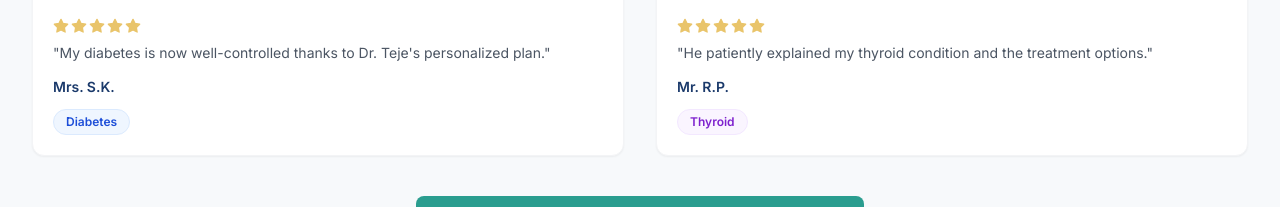
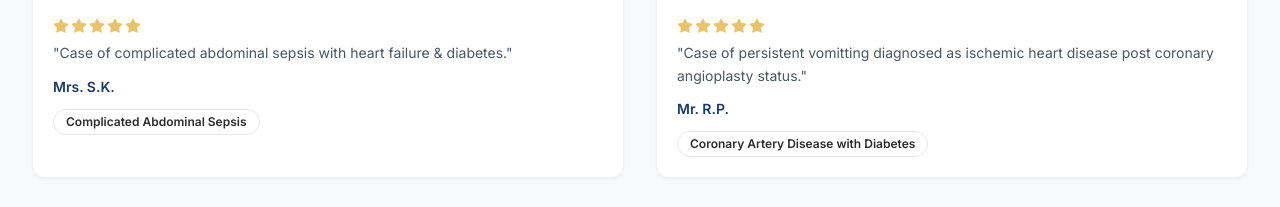
Before and after one commit to shubhcricket7/drteje, a React (Vite) app: page / in a window 1280 px wide. Shown: the part 2578-2785 px from the top of the page. Built offline with nearby package versions, Linux system fonts and the light colour scheme; no server answers.

Commit message:
Update from Bolt.diy

```diff
--- a/src/pages/HomePage.tsx
+++ b/src/pages/HomePage.tsx
@@ -88,7 +88,7 @@ export default function HomePage({ onNavigate, onOpenModal }: HomePageProps) {
 
               <h1 className="font-serif text-3xl md:text-4xl lg:text-5xl font-bold leading-tight mb-4 text-balance">
                 Diagnosis-First.<br />
-                <span className="text-teal-400">Science-Backed.</span><br />
+                <span className="text-teal-400">Guideline-Based.</span><br />
                 Patient-Centered.
               </h1>
 
@@ -273,7 +273,7 @@ export default function HomePage({ onNavigate, onOpenModal }: HomePageProps) {
           </div>
           <div className="text-center">
             <a
-              href="https://www.google.com/search?q=Dr+Prathamesh+Teje+Pimpri+Chinchwad+reviews" // Replace with actual Google Business review page URL
+              href="https://share.google/yo4EwenXmEjtt9dx7"
               target="_blank"
               rel="noopener noreferrer"
               className="w-full max-w-md mx-auto bg-teal-500 text-white rounded-lg py-4 px-6 font-sans font-semibold text-base flex items-center justify-center gap-2 transition-colors duration-200 hover:bg-teal-600"
--- a/src/pages/TestimonialsPage.tsx
+++ b/src/pages/TestimonialsPage.tsx
@@ -12,7 +12,7 @@ interface VideoTestimonial {
   patientName: string;
   reviewSnippet: string;
   stars: number;
-  treatmentTag: string;
+  treatmentTag?: string; // Made optional for video 5
   thumbnail: string;
 }
 
@@ -21,27 +21,27 @@ export const videoTestimonials: VideoTestimonial[] = [
     id: '0j9Mta-Mr1I',
     title: 'Patient Testimonial 1',
     patientName: 'Mrs. S.K.',
-    reviewSnippet: 'My diabetes is now well-controlled thanks to Dr. Teje\'s personalized plan.',
+    reviewSnippet: 'Case of complicated abdominal sepsis with heart failure & diabetes.',
     stars: 5,
-    treatmentTag: 'Diabetes',
+    treatmentTag: 'Complicated Abdominal Sepsis',
     thumbnail: 'https://img.youtube.com/vi/0j9Mta-Mr1I/hqdefault.jpg',
   },
   {
     id: 'AnvRAoqAS2o',
     title: 'Patient Testimonial 2',
     patientName: 'Mr. R.P.',
-    reviewSnippet: 'He patiently explained my thyroid condition and the treatment options.',
+    reviewSnippet: 'Case of persistent vomitting diagnosed as ischemic heart disease post coronary angioplasty status.',
     stars: 5,
-    treatmentTag: 'Thyroid',
+    treatmentTag: 'Coronary Artery Disease with Diabetes',
     thumbnail: 'https://img.youtube.com/vi/AnvRAoqAS2o/hqdefault.jpg',
   },
   {
     id: '11Ex_R00VUg',
     title: 'Patient Testimonial 3',
     patientName: 'Ms. A.G.',
-    reviewSnippet: 'Recovered quickly from a persistent fever with his accurate diagnosis.',
+    reviewSnippet: 'Case of persistent headache and fever diagnosed with Rare Anti-MOG syndrome.',
     stars: 4,
-    treatmentTag: 'Fever & Infections',
+    treatmentTag: 'Rare Anti-MOG Syndrome',
     thumbnail: 'https://img.youtube.com/vi/11Ex_R00VUg/hqdefault.jpg',
   },
   {
@@ -57,18 +57,18 @@ export const videoTestimonials: VideoTestimonial[] = [
     id: 'yjB-UalZOMQ',
     title: 'Patient Testimonial 5',
     patientName: 'Mrs. P.M.',
-    reviewSnippet: 'Grateful for the clear guidance on managing my cholesterol levels.',
+    reviewSnippet: 'Case of dengue shock syndrome with seizure and hepatitis.',
     stars: 5,
-    treatmentTag: 'Cholesterol',
+    // No treatmentTag for this video as requested
     thumbnail: 'https://img.youtube.com/vi/yjB-UalZOMQ/hqdefault.jpg',
   },
   {
     id: 'TgQqFTTgzrg',
     title: 'Patient Testimonial 6',
     patientName: 'Mr. K.L.',
-    reviewSnippet: 'His advice on preventive health has made a huge difference.',
+    reviewSnippet: 'Case of renal calculi presenting with generalized rashes and itching.',
     stars: 4,
-    treatmentTag: 'Preventive Health',
+    treatmentTag: 'Renal Calculi with Generalized Rashes',
     thumbnail: 'https://img.youtube.com/vi/TgQqFTTgzrg/hqdefault.jpg',
   },
 ];
@@ -92,12 +92,11 @@ const googleReviews = [
 ];
 
 const treatmentColors: Record<string, string> = {
-  'Diabetes': 'bg-blue-50 text-blue-700 border-blue-100',
-  'Thyroid': 'bg-purple-50 text-purple-700 border-purple-100',
-  'Fever & Infections': 'bg-orange-50 text-orange-700 border-orange-100',
-  'Hypertension': 'bg-red-50 text-red-700 border-red-100',
-  'Cholesterol': 'bg-green-50 text-green-700 border-green-100',
-  'Preventive Health': 'bg-teal-50 text-teal-700 border-teal-100',
+  'Complicated Abdominal Sepsis': 'bg-red-50 text-red-700 border-red-100',
+  'Coronary Artery Disease with Diabetes': 'bg-purple-50 text-purple-700 border-purple-100',
+  'Rare Anti-MOG Syndrome': 'bg-orange-50 text-orange-700 border-orange-100',
+  'Hypertension': 'bg-blue-50 text-blue-700 border-blue-100', // Kept for video 4
+  'Renal Calculi with Generalized Rashes': 'bg-teal-50 text-teal-700 border-teal-100',
 };
 
 export default function TestimonialsPage({ onNavigate, onOpenModal }: TestimonialsPageProps) {
@@ -158,9 +157,11 @@ export default function TestimonialsPage({ onNavigate, onOpenModal }: Testimonia
                     "{video.reviewSnippet}"
                   </p>
                   <div className="font-sans text-navy-800 font-semibold text-sm">{video.patientName}</div>
-                  <span className={`badge border text-xs mt-3 ${treatmentColors[video.treatmentTag]}`}>
-                    {video.treatmentTag}
-                  </span>
+                  {video.treatmentTag && ( // Conditionally render the tag
+                    <span className={`badge border text-xs mt-3 ${treatmentColors[video.treatmentTag]}`}>
+                      {video.treatmentTag}
+                    </span>
+                  )}
                 </div>
               </div>
             ))}
```
